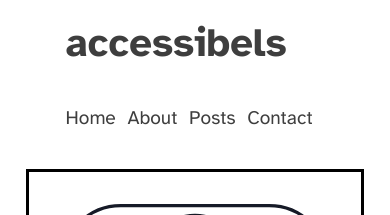
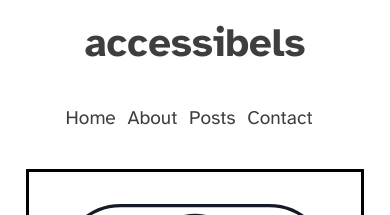
Before and after one commit to Accessibels/accessibels.github.io, a Jekyll site: the page built from index.markdown, in a window 390 px wide. Shown: the top 215 px of the page. Built offline with Jekyll 4.4.1, drawn with Linux system fonts in a browser that asks for light colours; our own code applies the rules of GitHub Pages for plain Markdown files.

Commit message:
centre align site title

```diff
--- a/assets/stylesheets/main.scss
+++ b/assets/stylesheets/main.scss
@@ -164,6 +164,10 @@
       width: 100%;
       text-align: center;
   }
+
+  .site-title, {
+    text-align: center
+    }
 }
 
 #nav-container  > h1 {
```
